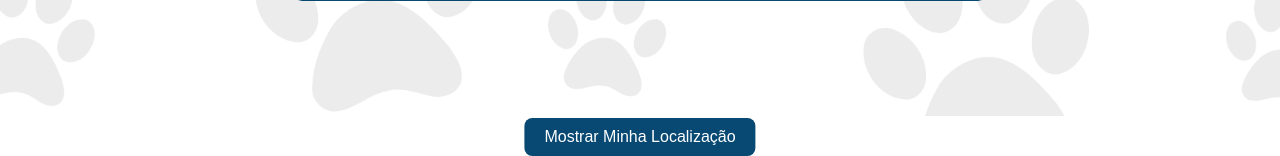
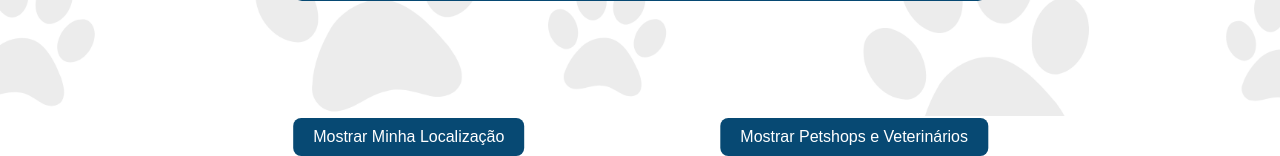
Before and after one commit to Welberth77/CuidaPet, a Python web app: template cuidapet/templates/petshops/petshops.html in a window 1280 px wide. Shown: the part 684-840 px from the top of the page. Run offline with Jinja, Linux system fonts and the light colour scheme; the template is opened without the code that fills it, so the values that code supplies are empty; some libraries are stand-ins or nearby versions.

Commit message:
função para mostrar apenas veterinarios e petshops

```diff
--- a/cuidapet/static/css/pages/petshops.css
+++ b/cuidapet/static/css/pages/petshops.css
@@ -44,11 +44,27 @@ body {
   margin: 0 auto; /* Centraliza o mapa */
 }
 
-.pet-shop .btn-locais {
+.btn-locais {
   position: absolute;
   bottom: -60px; /* Distância do botão para a parte inferior do mapa */
   left: 50%;
-  transform: translateX(-50%);
+  transform: translateX(-150%);
+  padding: 10px 20px;
+  background-color: #074973;
+  color: white;
+  border: none;
+  border-radius: 8px;
+  font-size: 16px;
+  cursor: pointer;
+  margin-bottom: 20px;
+  transition: background-color 0.3s ease;
+}
+
+.bta-locais {
+  position: absolute;
+  bottom: -60px; /* Distância do botão para a parte inferior do mapa */
+  left: 50%;
+  transform: translateX(30%);
   padding: 10px 20px;
   background-color: #074973;
   color: white;
@@ -63,3 +79,7 @@ body {
 .btn-locais:hover {
   background-color: #0b7abf;
 }
+
+.bta-locais:hover {
+  background-color: #0b7abf;
+}
--- a/cuidapet/static/js/mapa.js
+++ b/cuidapet/static/js/mapa.js
@@ -38,7 +38,7 @@ function mostrarMinhaLocalizacao() {
           map: map,
           title: "Você está aqui!",
           icon: {
-            url: "https://maps.google.com/mapfiles/ms/icons/blue-dot.png",
+            url: "https://cdn-icons-png.flaticon.com/512/616/616408.png",
             scaledSize: new google.maps.Size(30, 30), // ajustar Tamanho
           },
         });
@@ -55,7 +55,7 @@ function mostrarMinhaLocalizacao() {
         map.setZoom(15);
       },
       () => {
-        alert("Não foi possível obter sua localizaCÃO.");
+        alert("Não foi possível obter sua localização.");
       }
     );
   } else {
@@ -63,4 +63,53 @@ function mostrarMinhaLocalizacao() {
   }
 }
 
+async function mostrarLocais() {
+  const { PlacesService } = await google.maps.importLibrary("places");
+
+  const service = new google.maps.places.PlacesService(map);
+  const tipos = ["veterinary_care", "pet_store"];
+
+  tipos.forEach((tipo) => {
+    const request = {
+      location: myLatlng,
+      radius: 5000,
+      type: tipo,
+    };
+
+    service.nearbySearch(request, (results, status) => {
+      if (status === google.maps.places.PlacesServiceStatus.OK) {
+        results.forEach((place) => {
+          criarMarcador(place, tipo);
+        });
+      }
+    });
+  });
+}
+
+function criarMarcador(place, tipo) {
+  const icons = {
+    veterinary_care:
+      "https://maps.google.com/mapfiles/kml/shapes/hospitals.png",
+    pet_store: "https://maps.google.com/mapfiles/kml/shapes/hospitals.png",
+  };
+
+  const marker = new google.maps.Marker({
+    map,
+    position: place.geometry.location,
+    icon: {
+      url: icons[tipo],
+      scaledSize: new google.maps.Size(25, 25), // ajustar Tamanho
+    },
+    title: place.name,
+  });
+
+  const infowindow = new google.maps.InfoWindow({
+    content: `<strong>${place.name}</strong><br>${place.vicinity}`,
+  });
+
+  marker.addListener("click", () => {
+    infowindow.open(map, marker);
+  });
+}
+
 window.initMap = initMap;
--- a/cuidapet/templates/petshops/petshops.html
+++ b/cuidapet/templates/petshops/petshops.html
@@ -40,14 +40,12 @@
         </div>
 
         <div class="map" id="map"></div>
-    <script src="../../static/js/mapa.js"></script>
-    <script
-      src="https://maps.googleapis.com/maps/api/js?key=AIzaSyB7fpikcskzoe6OQGjFtQgJZVxRizNniqw&callback=initMap&libraries=places"
-      async
-      defer
-    ></script>
+        <script src="../../static/js/mapa.js"></script>
+        <script src="https://maps.googleapis.com/maps/api/js?key=AIzaSyB7fpikcskzoe6OQGjFtQgJZVxRizNniqw&callback=initMap&libraries=places" async defer></script>
 
     <button onclick="mostrarMinhaLocalizacao()" class="btn-locais">Mostrar Minha Localização</button>
+
+    <button onclick="mostrarLocais()" class="bta-locais">Mostrar Petshops e Veterinários</button>
 
     </section>
 </body>
```
